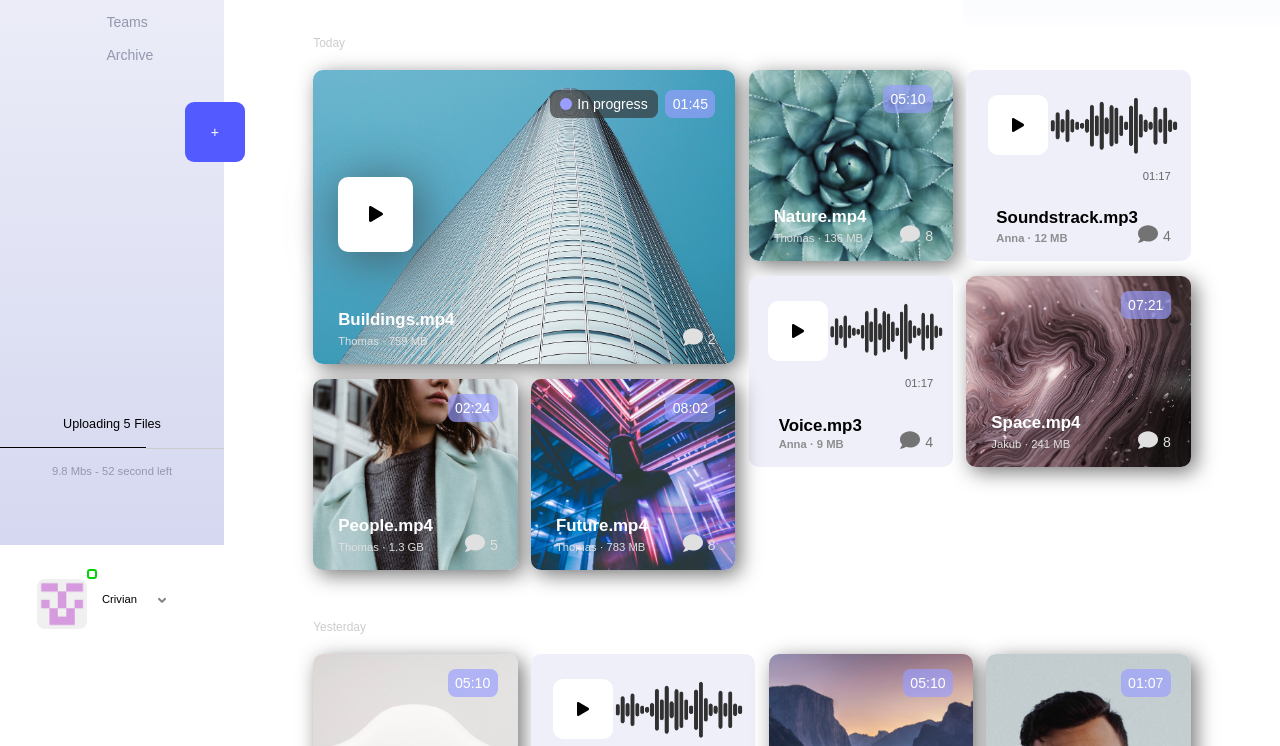
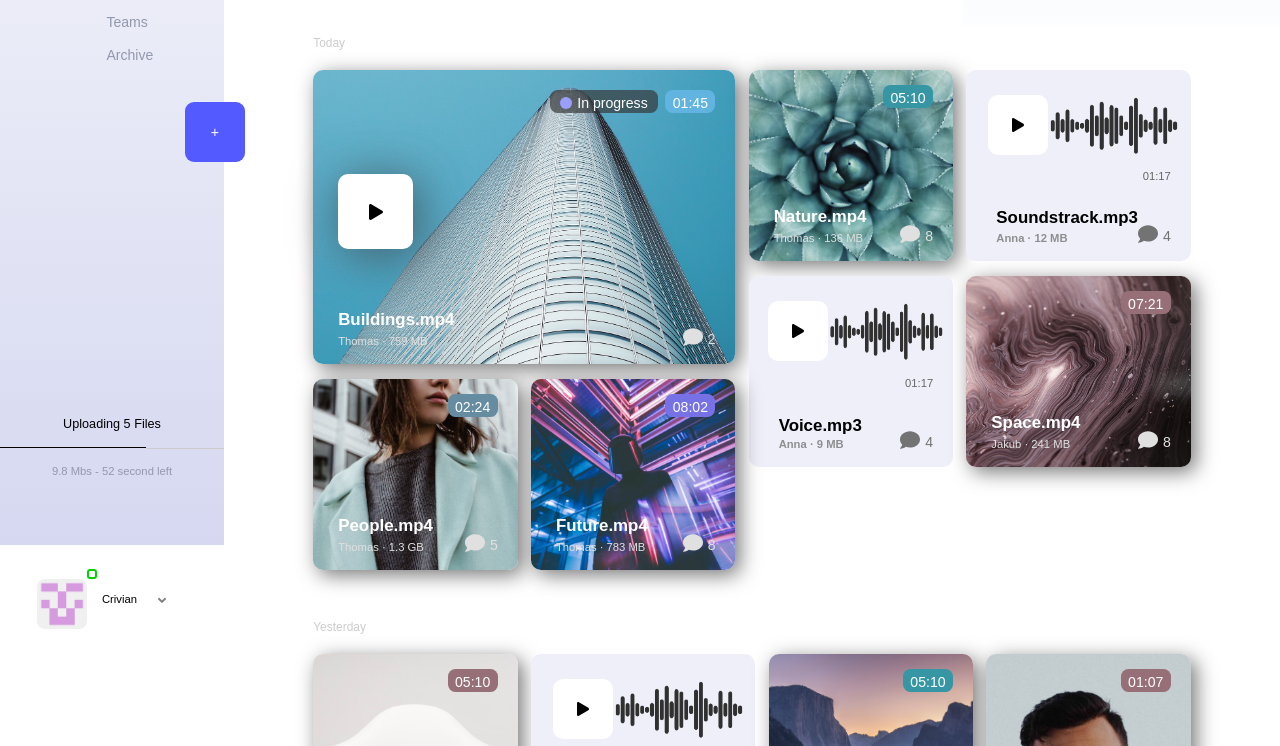
Before and after one commit to rikkamp/Competa-Dashboard, a website: page index.html in a window 1280 px wide. Shown: the part 149-895 px from the top of the page. Drawn offline with nearby package versions, Linux system fonts and the light colour scheme; files that its build step writes are made by us from their sources.

Commit message:
changed mp4 duration background colors

```diff
--- a/index.html
+++ b/index.html
@@ -97,7 +97,7 @@
 								<div class="mp4-item__progress-ball"></div>
 								<p class="mp4-item__progress-text">In progress</p>
 							</div>
-							<div class="mp4-item__length">01:45</div>
+							<div class="mp4-item__length mp4-item__length--skyblue">01:45</div>
 						</div>
 						<div class="mp4-item__play-button">
 							<img class="mp4-item__play-image" src="img/play.svg"/>
@@ -115,7 +115,7 @@
 					</a>
 					<a class="timeline__item timeline__item--mp4 timeline__item--mp4-small" href="#" data-image-src="./img/nature.png">
 						<div class="mp4-item__length-block">
-							<div class="mp4-item__length">05:10</div>
+							<div class="mp4-item__length mp4-item__length--aqua">05:10</div>
 						</div>
 						<footer class="mp4-item__footer-block">
 							<div class="mp4-item__info">
@@ -168,7 +168,7 @@
 					</a>
 					<a class="timeline__item timeline__item--mp4 timeline__item--mp4-small" href="#" data-image-src="./img/space.png">
 						<div class="mp4-item__length-block">
-							<div class="mp4-item__length">07:21</div>
+							<div class="mp4-item__length mp4-item__length--brown">07:21</div>
 						</div>
 						<footer class="mp4-item__footer-block">
 							<div class="mp4-item__info">
@@ -183,7 +183,7 @@
 					</a>
 					<a class="timeline__item timeline__item--mp4 timeline__item--mp4-small timeline__item--lower-background" href="#" data-image-src="./img/people.png">
 						<div class="mp4-item__length-block">
-							<div class="mp4-item__length">02:24</div>
+							<div class="mp4-item__length mp4-item__length--browngrey">02:24</div>
 						</div>
 						<footer class="mp4-item__footer-block">
 							<div class="mp4-item__info">
@@ -198,7 +198,7 @@
 					</a>
 					<a class="timeline__item timeline__item--mp4 timeline__item--mp4-small" href="#" data-image-src="./img/future.png">
 						<div class="mp4-item__length-block">
-							<div class="mp4-item__length">08:02</div>
+							<div class="mp4-item__length mp4-item__length--lightpurple">08:02</div>
 						</div>
 						<footer class="mp4-item__footer-block">
 							<div class="mp4-item__info">
@@ -218,7 +218,7 @@
 				<div class="timeline__grid">
 					<a class="timeline__item timeline__item--mp4 timeline__item--mp4-small timeline__item--zoomed-in" href="#" data-image-src="./img/chair.png">
 						<div class="mp4-item__length-block">
-							<div class="mp4-item__length">05:10</div>
+							<div class="mp4-item__length mp4-item__length--brown">05:10</div>
 						</div>
 						<footer class="mp4-item__footer-block mp4-item__footer-block--dark-text">
 							<div class="mp4-item__info">
@@ -252,7 +252,7 @@
 					</a>
 					<a class="timeline__item timeline__item--mp4 timeline__item--mp4-small" href="#" data-image-src="./img/mountains.png">
 						<div class="mp4-item__length-block">
-							<div class="mp4-item__length">05:10</div>
+							<div class="mp4-item__length mp4-item__length--aqua">05:10</div>
 						</div>
 						<footer class="mp4-item__footer-block">
 							<div class="mp4-item__info">
@@ -267,7 +267,7 @@
 					</a>
 					<a class="timeline__item timeline__item--mp4 timeline__item--mp4-small timeline__item--zoomed-in" href="#" data-image-src="./img/man.png">
 						<div class="mp4-item__length-block">
-							<div class="mp4-item__length">01:07</div>
+							<div class="mp4-item__length mp4-item__length--brown">01:07</div>
 						</div>
 						<footer class="mp4-item__footer-block">
 							<div class="mp4-item__info">
@@ -301,7 +301,7 @@
 					</a>
 					<a class="timeline__item timeline__item--mp4 timeline__item--mp4-small" href="#" data-image-src="./img/space.png">
 						<div class="mp4-item__length-block">
-							<div class="mp4-item__length">07:21</div>
+							<div class="mp4-item__length mp4-item__length--brown">07:21</div>
 						</div>
 						<footer class="mp4-item__footer-block">
 							<div class="mp4-item__info">
--- a/sass/_timeline.scss
+++ b/sass/_timeline.scss
@@ -108,7 +108,7 @@
 		align-items: center;
 		background-color: $darkgrey-transparent;
 		border-radius: 7.5px;
-		padding: 6px 10px;
+		padding: 5px 10px 2px 10px;
 		margin-right: 2%;
 	}
 
@@ -125,7 +125,27 @@
 		align-items: center;
 		background-color: $lightblue-transparent;
 		border-radius: 7.5px;
-		padding: 6px 7.5px;
+		padding: 5px 7.5px 2px 7.5px;
+
+		&--skyblue {
+			background-color: $skyblue;
+		}
+
+		&--aqua {
+			background-color: $aqua;
+		}
+
+		&--brown {
+			background-color: $brown;
+		}
+
+		&--browngrey {
+			background-color: $browngrey;
+		}
+
+		&--lightpurple {
+			background-color: $lightpurple;
+		}
 	}
 
 	&__play-button {
--- a/sass/_vars.scss
+++ b/sass/_vars.scss
@@ -14,3 +14,8 @@ $mp3-item: #EFEFF9;
 $upload-button: #535AFF;
 $nav-grey: #F1F2FA;
 $grey-text: #9398AE;
+$skyblue: #62B4E0;
+$aqua: #3796A4;
+$brown:	#976F77;
+$browngrey: #658CA1;
+$lightpurple: #7672E5;
```
